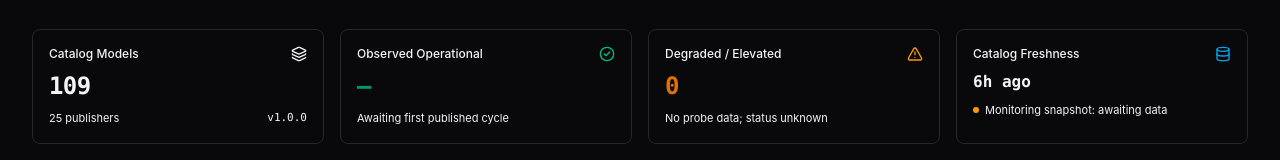
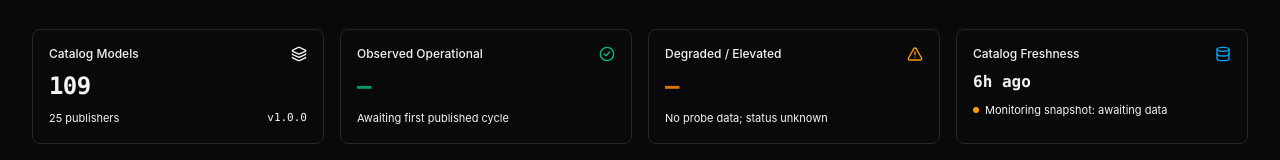
Before and after one commit to eshanized/models.m31a.tonmoyinfrastructure.org, a Next.js app: page / in a window 1280 px wide. Shown: the part 474-634 px from the top of the page. Built offline with nearby package versions, Linux system fonts and the light colour scheme.

Commit message:
fix(dashboard): avoid implying healthy status while monitoring is unavailable

```diff
--- a/src/components/dashboard/homepage-client.tsx
+++ b/src/components/dashboard/homepage-client.tsx
@@ -162,7 +162,7 @@ export function HomepageClient({
             <AlertTriangle className="w-4 h-4 text-amber-500" />
           </div>
           <div className="text-2xl font-bold font-mono tracking-tight text-amber-600 dark:text-amber-400">
-            {monitoringAvailable ? degradedCount : '0'}
+            {monitoringAvailable ? degradedCount : '—'}
           </div>
           <div className="text-[11px] text-muted-foreground">
             {monitoringAvailable ? `${unavailableCount} unavailable` : 'No probe data; status unknown'}
@@ -179,7 +179,7 @@ export function HomepageClient({
             {formatTimeAgo(lastSyncedAt)}
           </div>
           <div className="text-[11px] text-muted-foreground flex items-center gap-1.5">
-            <span className={`w-1.5 h-1.5 rounded-full ${monitoringAvailable ? 'bg-emerald-500' : 'bg-amber-500'}`} />
+            <span className={`w-1.5 h-1.5 rounded-full ${monitoringFresh ? 'bg-emerald-500' : 'bg-amber-500'}`} />
             <span>{monitoringAvailable ? (monitoringFresh ? 'Monitoring snapshot: fresh' : 'Monitoring snapshot: stale') : 'Monitoring snapshot: awaiting data'}{lastProbeAt ? ` · Last cycle ${formatTimeAgo(lastProbeAt)}` : ''}</span>
           </div>
         </div>
```
